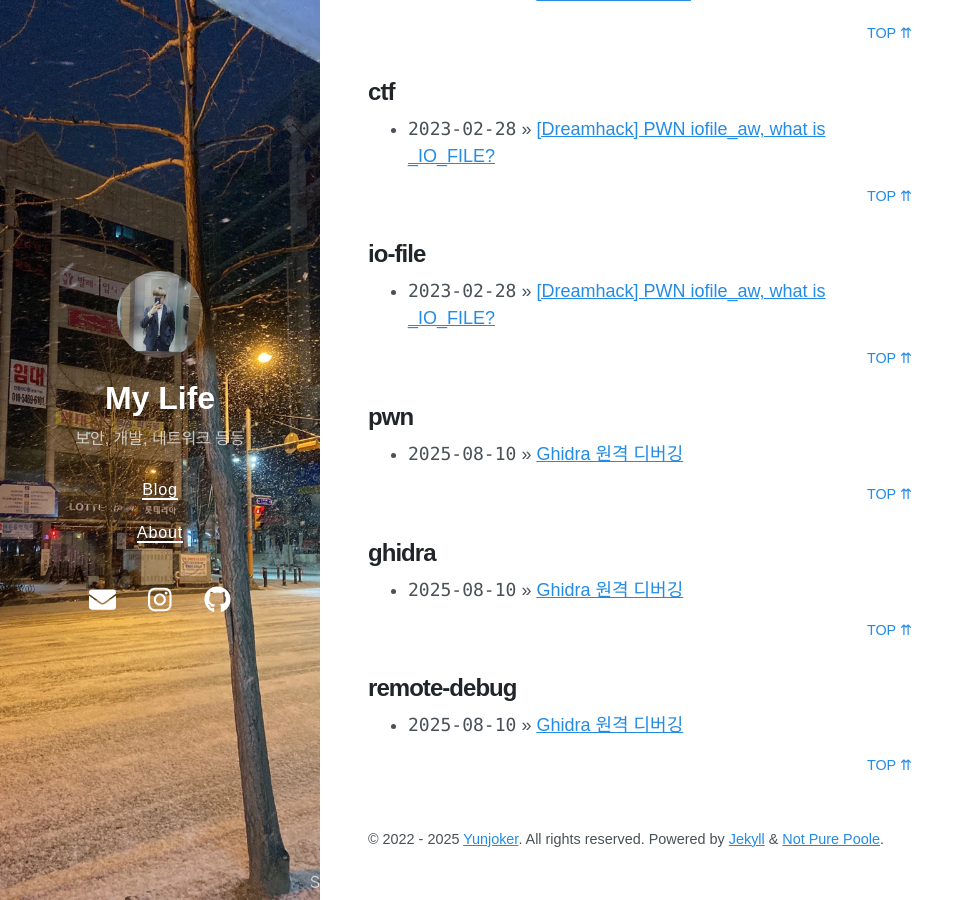
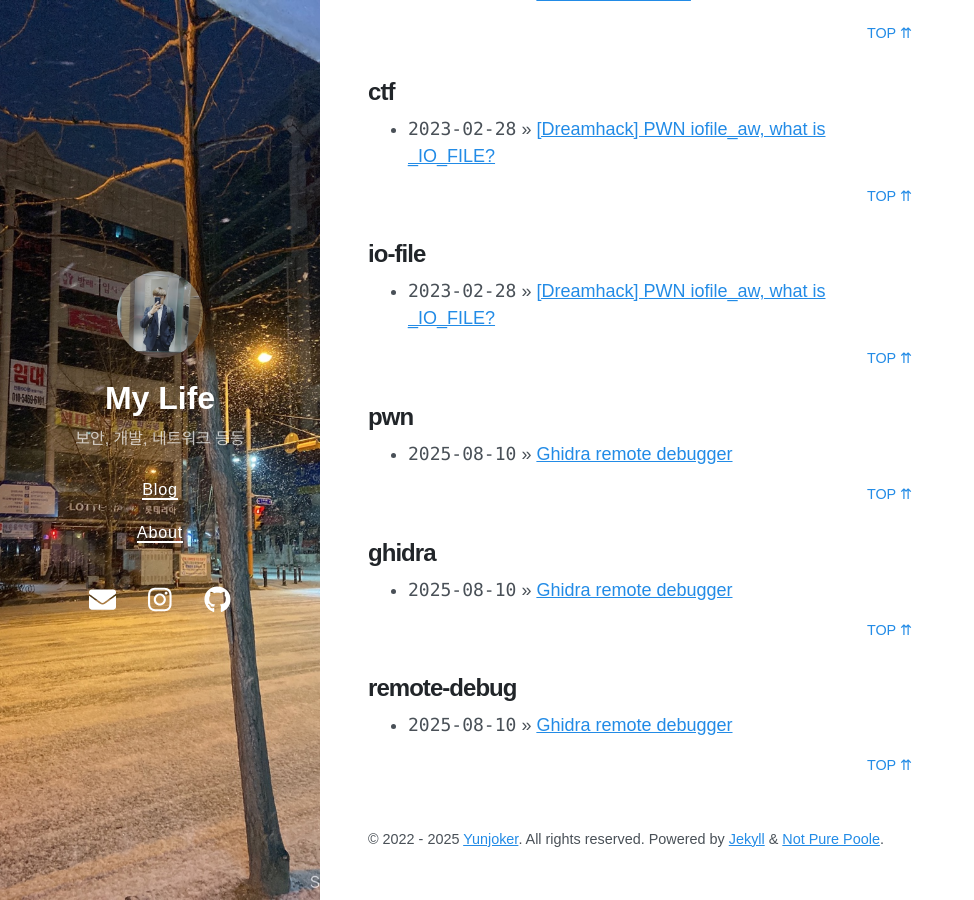
Before and after one commit to dig06161/dig06161.github.io, a Jekyll site: the page built from tags.md, in a window 1280 px wide and 900 px high, scrolled down 8572 px. Shown: the whole window, without its empty margins (0-974 px from the left). Built offline with Jekyll 4.4.1, drawn with Linux system fonts in a browser that asks for light colours; nearby versions of some CDN libraries.

Commit message:
fix ghidra remote debugger

```diff
--- a/_posts/2025-08-10-Ghidra-remote-debugger.md
+++ b/_posts/2025-08-10-Ghidra-remote-debugger.md
@@ -2,7 +2,8 @@
 published: ture
 image: /img
 layout: post
-title: Ghidra 원격 디버깅
+title: "Ghidra remote debugger"
+excerpt: "Ghidra 원격 디버깅 사용하기"
 tags: [PWN, Ghidra, remote_debug]
 math: true
 date: 2025-08-10 18:30
```
